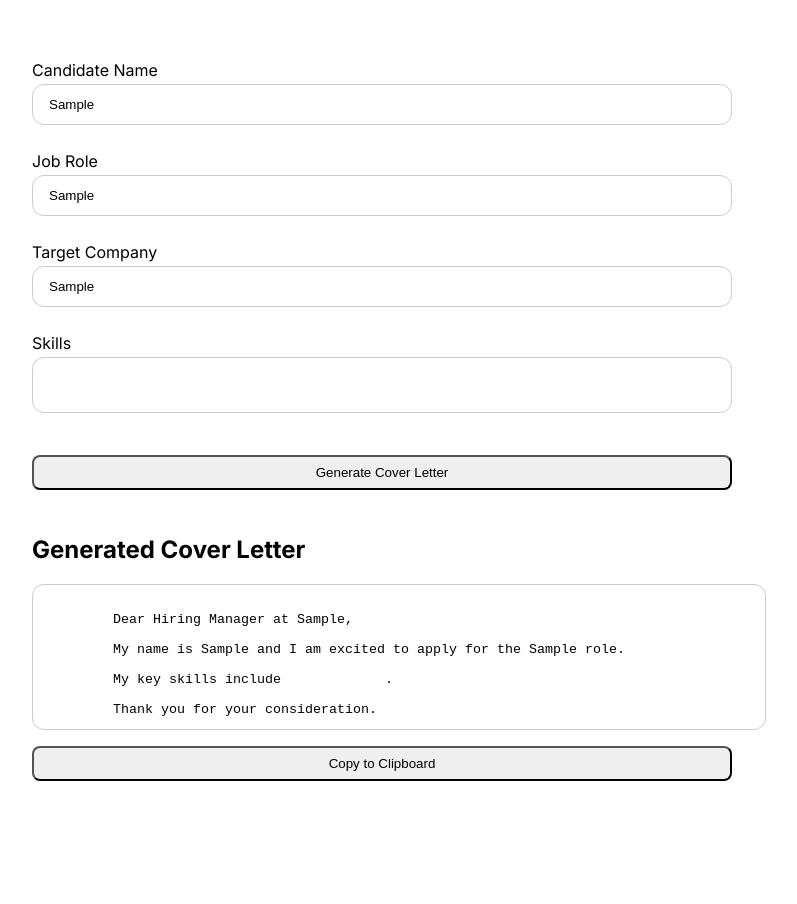
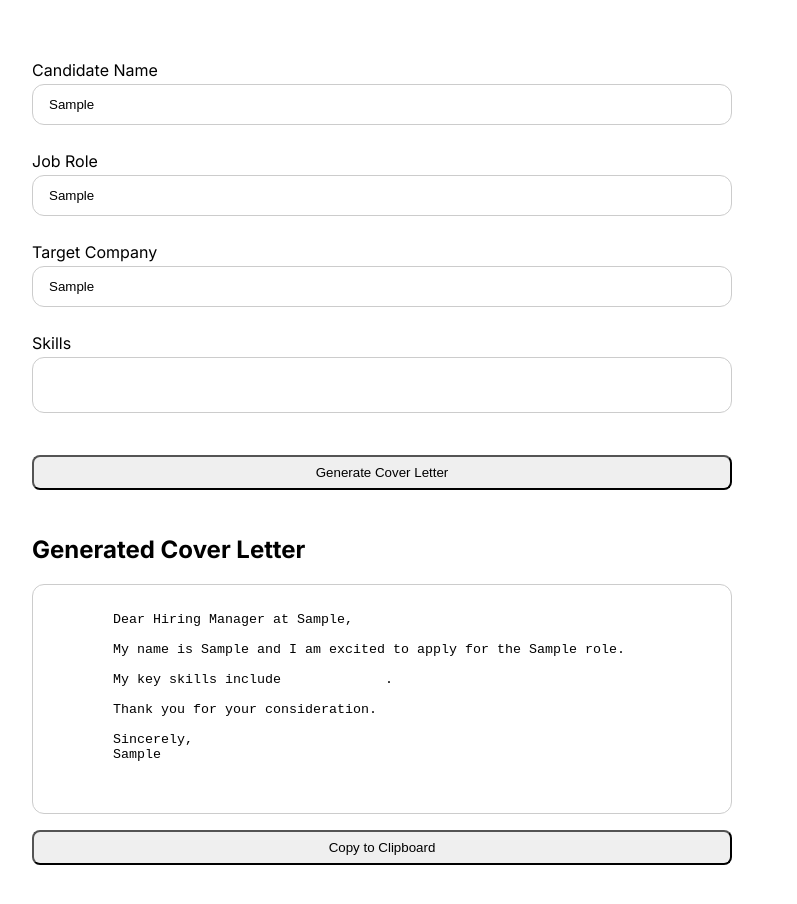
Before and after one commit to Aryan214G/Prodesk-AI-Cover-Letter-Generator, a plain HTML site: page index.html in a window 1280 px wide. Both pictures are taken after typing "Sample", "Sample", "Sample" into the empty fields and a click on the button "Generate Cover Letter". Shown: the whole page, without its empty margins (258-1055 px from the left). Before the commit the page ends 841 px from the top, so only its background shows below. Drawn offline with Linux system fonts and the light colour scheme.

Commit message:
Add auto-resize functionality for cover letter output textarea

```diff
--- a/script.js
+++ b/script.js
@@ -37,6 +37,7 @@ function generateCoverLetter() {
         `;
 
         coverLetter.value = letter;
+        autoReizeTextArea();
 }
 
 
@@ -55,3 +56,11 @@ copyBtn.addEventListener("click", () => {
 
     }, 2000);
 });
+
+
+function autoReizeTextArea() {
+
+    coverLetter.style.height = "auto";
+
+    coverLetter.style.height = coverLetter.scrollHeight + "px";
+}
--- a/styles.css
+++ b/styles.css
@@ -66,7 +66,7 @@ button {
 
 #cover-letter-output {
 
-    width: 100%;
+
 
     resize: none;
 
```
